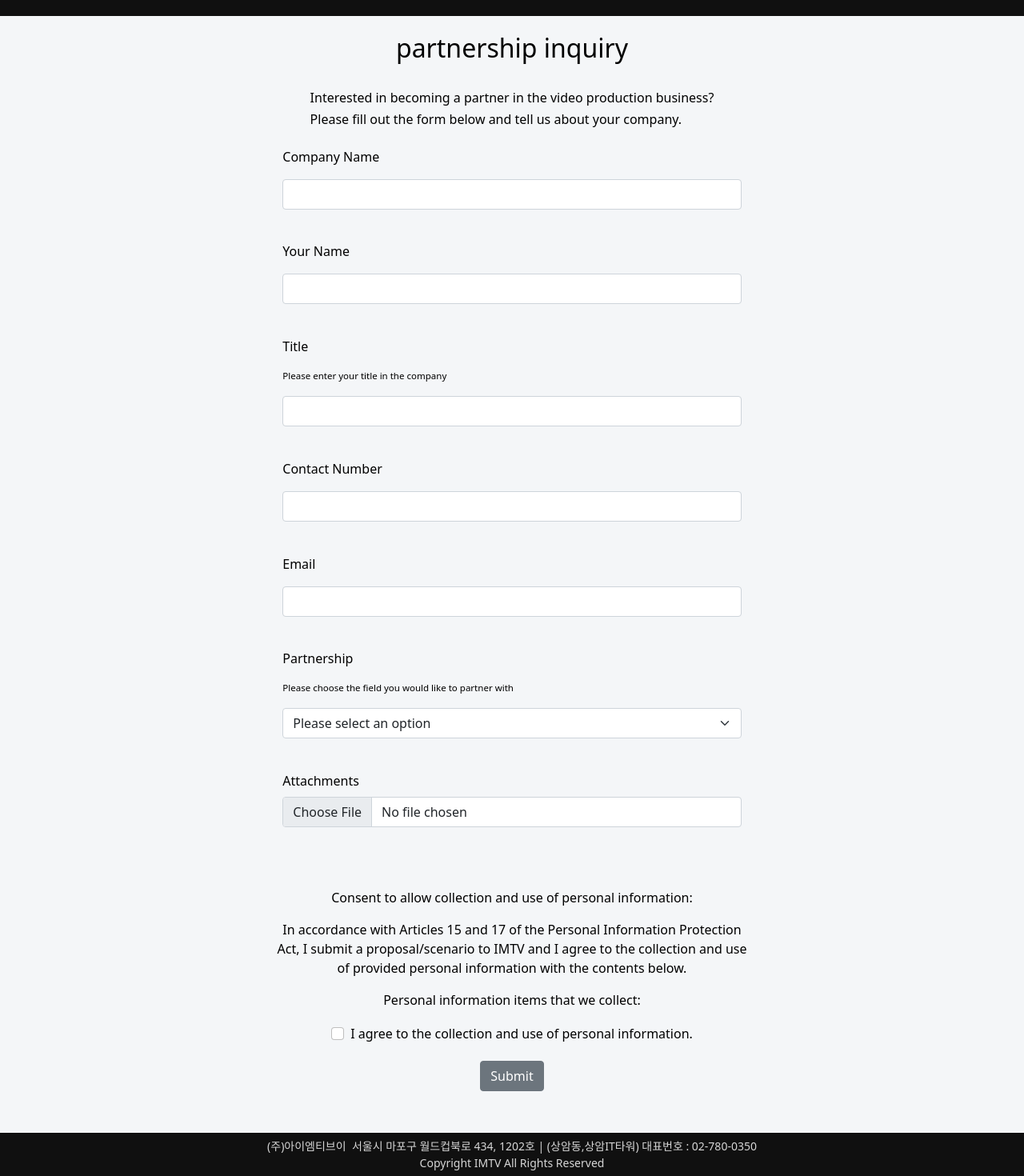
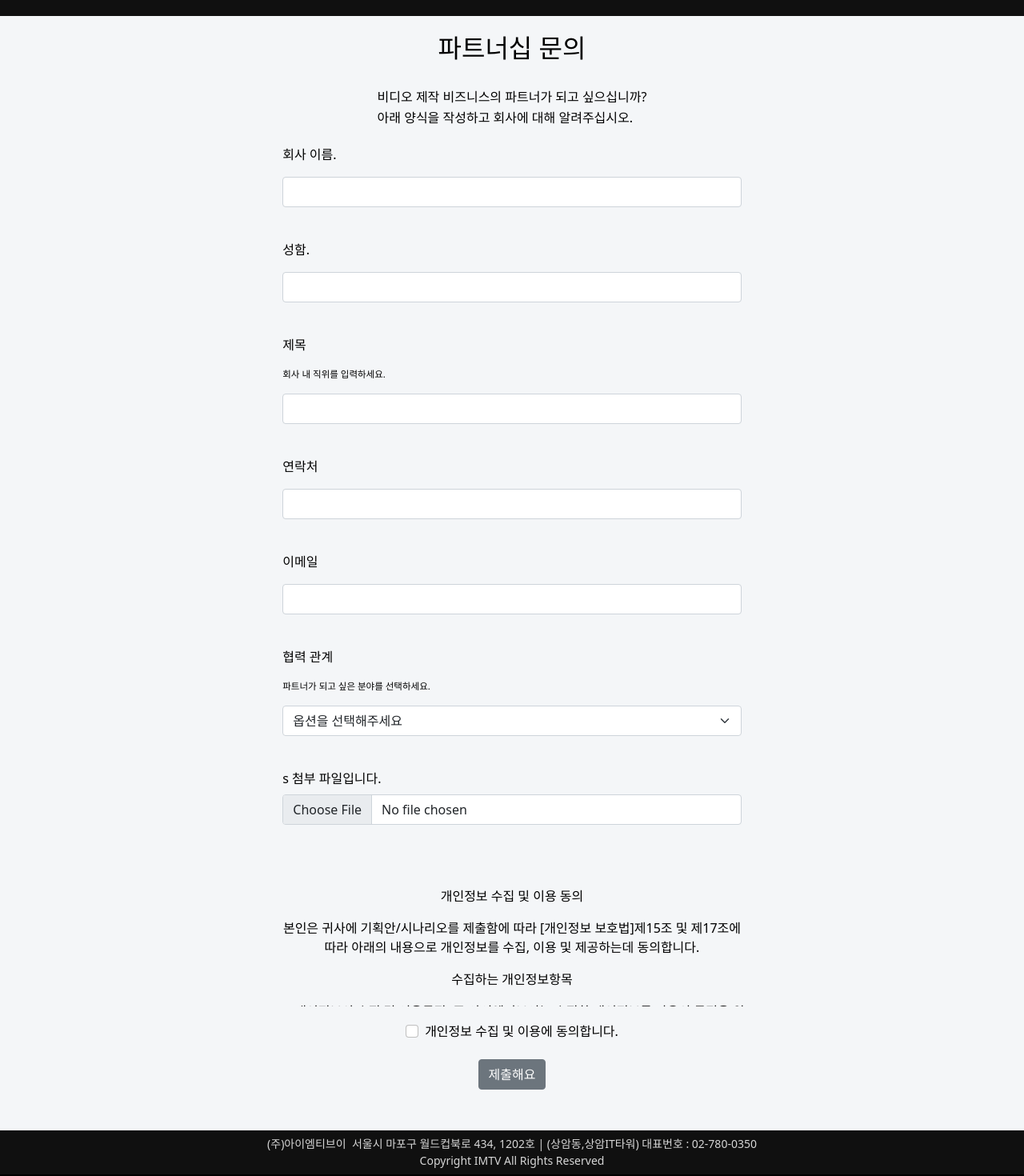
Before and after one commit to martinrombach88/imtv_homepage, a React (Create React App) app: page /inquiry in a window 1280 px wide. Shown: the part 95-1565 px from the top of the page at 80% size. Built offline with nearby package versions, Linux system fonts and the light colour scheme.

Commit message:
translation implemented

```diff
--- a/src/components/About/AboutStaff.js
+++ b/src/components/About/AboutStaff.js
@@ -5,7 +5,7 @@ const AboutStaff = ({ staffList }) => {
     if (member.titleENG !== "CEO") {
       return <AboutStaffMember key={index} staffMember={member} />;
     } else {
-      return <></>;
+      return null;
     }
   });
 
--- a/src/components/About/AboutStaffMember.js
+++ b/src/components/About/AboutStaffMember.js
@@ -9,7 +9,7 @@ const AboutStaffMember = ({ staffMember }) => {
     : "/assets/images/staff/placeholder.jpg";
   const navigate = useNavigate();
   return (
-    <div className="about__StaffMember">
+    <div className="about__StaffMember" key={staffMember.index}>
       <div>
         <img
           className="about__StaffIcon"
--- /dev/null
+++ b/src/components/Contact/ContactConsent.js
@@ -0,0 +1,63 @@
+import { useLang } from "../Header/LangContext";
+
+const ContactConsent = () => {
+  const lang = useLang();
+  if (lang) {
+    return (
+      <>
+        <p> 개인정보 수집 및 이용 동의 </p>
+        <p>
+          본인은 귀사에 기획안/시나리오를 제출함에 따라 [개인정보 보호법]제15조
+          및 제17조에 따라 아래의 내용으로 개인정보를 수집, 이용 및 제공하는데
+          동의합니다.
+        </p>
+        <p>수집하는 개인정보항목 </p>
+        <p>
+          {" "}
+          ■ 개인정보의 수집 및 이용목적 (주)아이엠티브이는 수집한 개인정보를
+          다음의 목적을 위해 활용합니다.- 기획안/시나리오 검토를 위한 상담용
+          이외 정보 활용은 없습니다 - 개인정보 수집방법 : 홈페이지
+        </p>
+        <p>
+          ■ 개인정보의 보관 및 이용 기간 - 귀하의 개인정보를 다음과 같이
+          보관하며, 수집, 이용 및 제공목적이 달성된 경우 [개인정보 보호법]
+          제21조에 따라 처리합니다.{" "}
+        </p>{" "}
+      </>
+    );
+  } else {
+    return (
+      <>
+        <p> Consent to allow collection and use of personal information: </p>
+        <p>
+          In accordance with Articles 15 and 17 of the Personal Information
+          Protection Act, I submit a proposal/scenario to IMTV and I agree to
+          the collection and use of provided personal information with the
+          contents below.
+        </p>
+        <p>Personal information items that we collect: </p>
+        <p>
+          IMTV Co., Ltd. is collecting the following personal information to
+          receive planning proposals/scenarios. - Collection items: name, date
+          of birth, gender, contact information, e-mail, service usage history,
+          access log, cookie, access IP information - Personal information
+          collection method: homepage
+        </p>
+        <p>
+          ■ Purpose of collecting and using personal information IMTV Co., Ltd.
+          utilizes the collected personal information for the following
+          purposes. - There is no use of information other than consultation for
+          planning/scenario review.
+        </p>
+        <p>
+          ■ Period of storage and use of personal information - Your personal
+          information will be kept as follows, and if the purpose of collection,
+          use, and provision is achieved, it will be processed in accordance
+          with Article 21 of the Personal Information Protection Act.
+        </p>
+      </>
+    );
+  }
+};
+
+export default ContactConsent;
--- a/src/components/Contact/ContactInquiry.js
+++ b/src/components/Contact/ContactInquiry.js
@@ -1,9 +1,12 @@
 import Header from "../Header/Header";
 import Footer from "../Header/Footer";
+import ContactConsent from "./ContactConsent";
 import { useForm } from "react-hook-form";
+import { useLang } from "../Header/LangContext";
 import "./Contact.css";
 
 const ContactInquiry = () => {
+  const lang = useLang();
   const { register, handleSubmit } = useForm();
 
   const onSubmit = (data) => {
@@ -23,21 +26,29 @@ const ContactInquiry = () => {
       <Header headerStyle={"header initialPos"} />
       <div className="contact">
         <div className="contact__FormHeader">
-          <h2>partnership inquiry</h2>
+          <h2>{lang ? "파트너십 문의" : "partnership inquiry"}</h2>
         </div>
 
         <div className="contact__FormInfo">
           <p>
-            Interested in becoming a partner in the video production business?
+            {lang
+              ? "비디오 제작 비즈니스의 파트너가 되고 싶으십니까?"
+              : "Interested in becoming a partner in the video production business?"}
           </p>
-          <p>Please fill out the form below and tell us about your company.</p>
+          <p>
+            {lang
+              ? "아래 양식을 작성하고 회사에 대해 알려주십시오."
+              : "Please fill out the form below and tell us about your company."}
+          </p>
         </div>
 
         <form onSubmit={handleSubmit(onSubmit)}>
           <div className="contact__formDiv">
             <div className="contact__FormField">
               <p>
-                <label htmlFor="company">Company Name</label>
+                <label htmlFor="company">
+                  {lang ? "회사 이름." : "Company Name"}
+                </label>
               </p>
               <input
                 type="text"
@@ -48,7 +59,7 @@ const ContactInquiry = () => {
             </div>
             <div className="contact__FormField">
               <p>
-                <label htmlFor="name">Your Name</label>
+                <label htmlFor="name">{lang ? "성함." : "YourName"}</label>
               </p>
               <input
                 type="text"
@@ -59,10 +70,12 @@ const ContactInquiry = () => {
             </div>
             <div className="contact__FormField">
               <p>
-                <label htmlFor="title">Title</label>
+                <label htmlFor="title">{lang ? "제목" : "title"}</label>
               </p>
               <p className="contact__Label">
-                Please enter your title in the company
+                {lang
+                  ? "회사 내 직위를 입력하세요."
+                  : "Please enter your title in the company"}
               </p>
               <input
                 type="title"
@@ -74,7 +87,9 @@ const ContactInquiry = () => {
 
             <div className="contact__FormField">
               <p>
-                <label htmlFor="phone">Contact Number</label>
+                <label htmlFor="phone">
+                  {lang ? "연락처" : "Contact Number"}
+                </label>
               </p>
               <input
                 type="phone"
@@ -85,7 +100,7 @@ const ContactInquiry = () => {
             </div>
             <div className="contact__FormField">
               <p>
-                <label htmlFor="email">Email</label>
+                <label htmlFor="email">{lang ? "이메일" : "Email"}</label>
               </p>
               <input
                 type="email"
@@ -96,10 +111,14 @@ const ContactInquiry = () => {
             </div>
             <div className="contact__FormField">
               <p>
-                <label htmlFor="field">Partnership</label>
+                <label htmlFor="field">
+                  {lang ? "협력 관계" : "Partnership"}
+                </label>
               </p>
               <p className="contact__Label">
-                Please choose the field you would like to partner with
+                {lang
+                  ? "파트너가 되고 싶은 분야를 선택하세요."
+                  : "Please choose the field you would like to partner with"}
               </p>
               <select
                 name="field"
@@ -107,17 +126,21 @@ const ContactInquiry = () => {
                 className="form-select"
               >
                 <option selected value="select">
-                  Please select an option
+                  {lang ? "옵션을 선택해주세요" : "Please select an option"}
                 </option>
-                <option value="drama">drama</option>
-                <option value="documentary">documentary</option>
-                <option value="television">television</option>
-                <option value="other">other</option>
+                <option value="drama">{lang ? "드라마" : "drama"}</option>
+                <option value="documentary">
+                  {lang ? "다큐멘터리" : "documentary"}
+                </option>
+                <option value="television">
+                  {lang ? "테레비전" : "television"}
+                </option>
+                <option value="other">{lang ? "다른" : "other"}</option>
               </select>
             </div>
             <div className="contact__FormField mb-3">
               <label for="attachment" class="form-label">
-                Attachments
+                s {lang ? "첨부 파일입니다." : " Attachment"}
               </label>
               <input
                 class="form-control"
@@ -130,36 +153,7 @@ const ContactInquiry = () => {
 
           <div className="contact__Data">
             <div className="overflow-auto contact__DataPolicy">
-              <p>
-                Consent to allow collection and use of personal information:
-              </p>
-              <p>
-                In accordance with Articles 15 and 17 of the Personal
-                Information Protection Act, I submit a proposal/scenario to IMTV
-                and I agree to the collection and use of provided personal
-                information with the contents below.
-              </p>
-              <p>Personal information items that we collect: </p>
-              <p>
-                IMTV Co., Ltd. is collecting the following personal information
-                to receive planning proposals/scenarios. - Collection items:
-                name, date of birth, gender, contact information, e-mail,
-                service usage history, access log, cookie, access IP information
-                - Personal information collection method: homepage
-              </p>
-              <p>
-                ■ Purpose of collecting and using personal information IMTV Co.,
-                Ltd. utilizes the collected personal information for the
-                following purposes. - There is no use of information other than
-                consultation for planning/scenario review.
-              </p>
-              <p>
-                ■ Period of storage and use of personal information - Your
-                personal information will be kept as follows, and if the purpose
-                of collection, use, and provision is achieved, it will be
-                processed in accordance with Article 21 of the Personal
-                Information Protection Act.
-              </p>
+              <ContactConsent />
             </div>
             <div className="form-check">
               <input
@@ -172,7 +166,9 @@ const ContactInquiry = () => {
               />
 
               <label className="form-check-label" for="flexCheckDefault">
-                I agree to the collection and use of personal information.
+                {lang
+                  ? "개인정보 수집 및 이용에 동의합니다."
+                  : "I agree to the collection and use of personal information."}
               </label>
             </div>
           </div>
@@ -181,7 +177,7 @@ const ContactInquiry = () => {
               <input
                 className="btn btn-secondary"
                 type="submit"
-                value="Submit"
+                value={lang ? "제출해요" : "Submit"}
               />
             </div>
           </div>
--- a/src/components/Contact/ContactProposal.js
+++ b/src/components/Contact/ContactProposal.js
@@ -1,9 +1,12 @@
 import Header from "../Header/Header";
 import Footer from "../Header/Footer";
+import ContactConsent from "./ContactConsent";
 import { useForm } from "react-hook-form";
 import "./Contact.css";
+import { useLang } from "../Header/LangContext";
 
 const ContactProposal = () => {
+  const lang = useLang();
   const { register, handleSubmit } = useForm();
 
   const onSubmit = (data) => {
@@ -22,15 +25,29 @@ const ContactProposal = () => {
       <Header headerStyle={"header initialPos"} />
       <div className="contact">
         <div className="contact__FormHeader">
-          <h2>project proposal / scenario</h2>
+          <h2>
+            {lang ? "프로젝트 제안/시나리오" : "project proposal / scenario"}
+          </h2>
         </div>
 
         <div className="contact__FormInfo">
-          <p className="contact__InfoHeader">Submission of documents: </p>
-          <p>Synopsis and script of a proposal or scenario (required) ※</p>
-          <p>Max file size is 10MB. Please compress multiple attachments. ※</p>
+          <p className="contact__InfoHeader">
+            {lang ? "문서 제출:" : "Submission of documents:"}
+          </p>
           <p>
-            Documents received will be reviewed and responded to individually. ※
+            {lang
+              ? "제안 또는 시나리오의 시놉시스 및 대본(필수) ※"
+              : "Synopsis and script of a proposal or scenario (required) ※"}
+          </p>
+          <p>
+            {lang
+              ? "최대 파일 크기는 10MB입니다. 여러 첨부 파일을 압축하십시오. ※"
+              : "Max file size is 10MB. Please compress multiple attachments. ※"}
+          </p>
+          <p>
+            {lang
+              ? "접수된 서류는 개별적으로 검토 후 회신드리겠습니다. ※"
+              : "Documents received will be reviewed and responded to individually. ※"}
           </p>
         </div>
 
@@ -38,7 +55,9 @@ const ContactProposal = () => {
           <div className="contact__formDiv">
             <div className="contact__FormField">
               <p>
-                <label htmlFor="formType">Proposal or Scenario</label>
+                <label htmlFor="formType">
+                  {lang ? "제안 또는 시나리오입니다." : "Proposal or Scenario"}
+                </label>
               </p>
               <select
                 name="formType"
@@ -46,16 +65,18 @@ const ContactProposal = () => {
                 className="form-select"
               >
                 <option selected value="select">
-                  Please select an option
+                  {lang ? "옵션을 선택하십시오." : "Please select an option"}
                 </option>
-                <option value="proposal">Proposal</option>
-                <option value="scenario">Scenario</option>
+                <option value="proposal">{lang ? "제안." : "Proposal"}</option>
+                <option value="scenario">
+                  {lang ? "시나리오." : "Scenario"}
+                </option>
               </select>
             </div>
 
             <div className="contact__FormField">
               <p>
-                <label htmlFor="name">Name</label>
+                <label htmlFor="name">{lang ? "성함." : "Name"}</label>
               </p>
               <input
                 type="text"
@@ -67,7 +88,7 @@ const ContactProposal = () => {
 
             <div className="contact__FormField">
               <p>
-                <label htmlFor="birthday">Birthday</label>
+                <label htmlFor="birthday"> {lang ? "생신." : "Birthday"}</label>
               </p>
 
               <input
@@ -80,10 +101,10 @@ const ContactProposal = () => {
 
             <div className="contact__FormField form-check">
               <div className="contact__GenderField">
-                <label htmlFor="gender">Gender</label>
+                <label htmlFor="gender">{lang ? "성별" : "Gender"}</label>
               </div>
               <div className="form-check form-check-inline">
-                <label htmlFor="male">Male</label>
+                <label htmlFor="male">{lang ? "남자" : "male"}</label>
                 <input
                   type="radio"
                   id="male"
@@ -94,7 +115,7 @@ const ContactProposal = () => {
                 />
               </div>
               <div className="form-check form-check-inline">
-                <label htmlFor="female">Female</label>
+                <label htmlFor="female">{lang ? "여자" : "female"}</label>
                 <input
                   type="radio"
                   id="female"
@@ -105,7 +126,7 @@ const ContactProposal = () => {
                 />
               </div>
               <div className="form-check form-check-inline">
-                <label htmlFor="neutral">Neutral</label>
+                <label htmlFor="neutral">{lang ? "중립적인" : "neutral"}</label>
                 <input
                   type="radio"
                   id="neutral"
@@ -119,7 +140,7 @@ const ContactProposal = () => {
 
             <div className="contact__FormField">
               <p>
-                <label htmlFor="email">Email</label>
+                <label htmlFor="email"> {lang ? "이메일" : "Email"}</label>
               </p>
               <input
                 type="email"
@@ -131,7 +152,7 @@ const ContactProposal = () => {
             </div>
 
             <div className="contact__FormField mb-3">
-              <label htmlFor="plan">Plan</label>
+              <label htmlFor="plan">{lang ? "계획" : "Plan"}</label>
               <input
                 className="form-control"
                 type="file"
@@ -142,7 +163,7 @@ const ContactProposal = () => {
 
             <div className="contact__FormField mb-3">
               <label htmlFor="scenario" class="form-label">
-                Scenario
+                {lang ? "시나리오" : "Scenario"}
               </label>
               <input
                 class="form-control"
@@ -154,7 +175,7 @@ const ContactProposal = () => {
 
             <div className="contact__FormField mb-3">
               <label htmlFor="extra" class="form-label">
-                Additional
+                {lang ? "추가의" : "Additional"}
               </label>
               <input
                 class="form-control"
@@ -166,7 +187,9 @@ const ContactProposal = () => {
 
             <div className="mb-3 contact__FormField">
               <label htmlFor="exampleFormControlTextarea1" class="form-label">
-                Summary and Extra Information
+                {lang
+                  ? "요약 및 추가 정보입니다."
+                  : "Summary and Extra Information"}
               </label>
               <textarea
                 className="form-control"
@@ -177,36 +200,7 @@ const ContactProposal = () => {
           </div>
           <div className="contact__Data">
             <div className="overflow-auto contact__DataPolicy">
-              <p>
-                Consent to allow collection and use of personal information:
-              </p>
-              <p>
-                In accordance with Articles 15 and 17 of the Personal
-                Information Protection Act, I submit a proposal/scenario to IMTV
-                and I agree to the collection and use of provided personal
-                information with the contents below.
-              </p>
-              <p>Personal information items that we collect: </p>
-              <p>
-                IMTV Co., Ltd. is collecting the following personal information
-                to receive planning proposals/scenarios. - Collection items:
-                name, date of birth, gender, contact information, e-mail,
-                service usage history, access log, cookie, access IP information
-                - Personal information collection method: homepage
-              </p>
-              <p>
-                ■ Purpose of collecting and using personal information IMTV Co.,
-                Ltd. utilizes the collected personal information for the
-                following purposes. - There is no use of information other than
-                consultation for planning/scenario review.
-              </p>
-              <p>
-                ■ Period of storage and use of personal information - Your
-                personal information will be kept as follows, and if the purpose
-                of collection, use, and provision is achieved, it will be
-                processed in accordance with Article 21 of the Personal
-                Information Protection Act.
-              </p>
+              <ContactConsent />
             </div>
             <div className="form-check">
               <input
@@ -219,7 +213,9 @@ const ContactProposal = () => {
               />
 
               <label className="form-check-label" for="flexCheckDefault">
-                I agree to the collection and use of personal information.
+                {lang
+                  ? "개인정보 수집 및 이용에 동의합니다."
+                  : "I agree to the collection and use of personal information."}
               </label>
             </div>
           </div>
@@ -228,7 +224,7 @@ const ContactProposal = () => {
               <input
                 className="btn btn-secondary"
                 type="submit"
-                value="Submit"
+                value={lang ? "제출해요" : "Submit"}
               />
             </div>
           </div>
```
